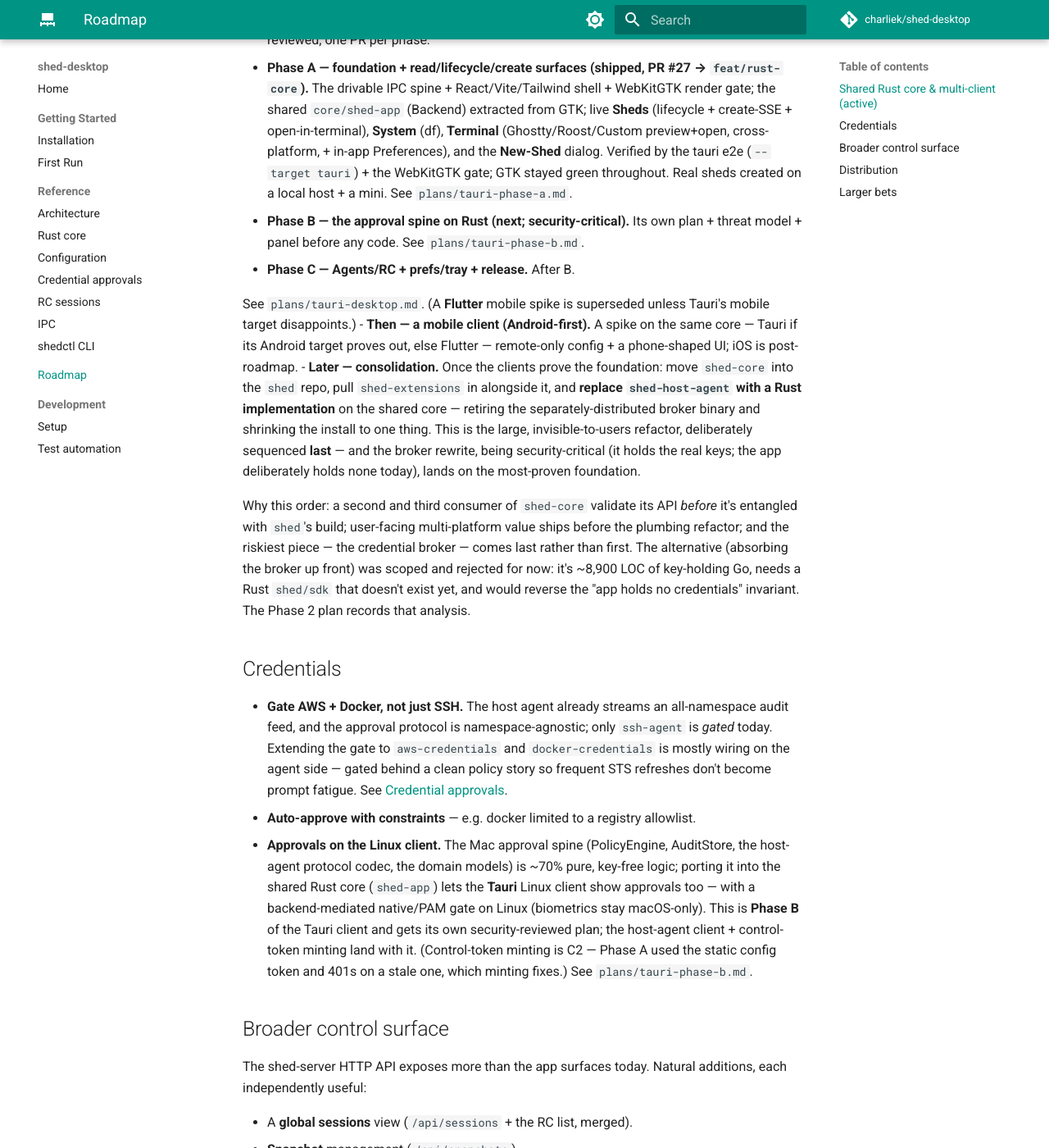
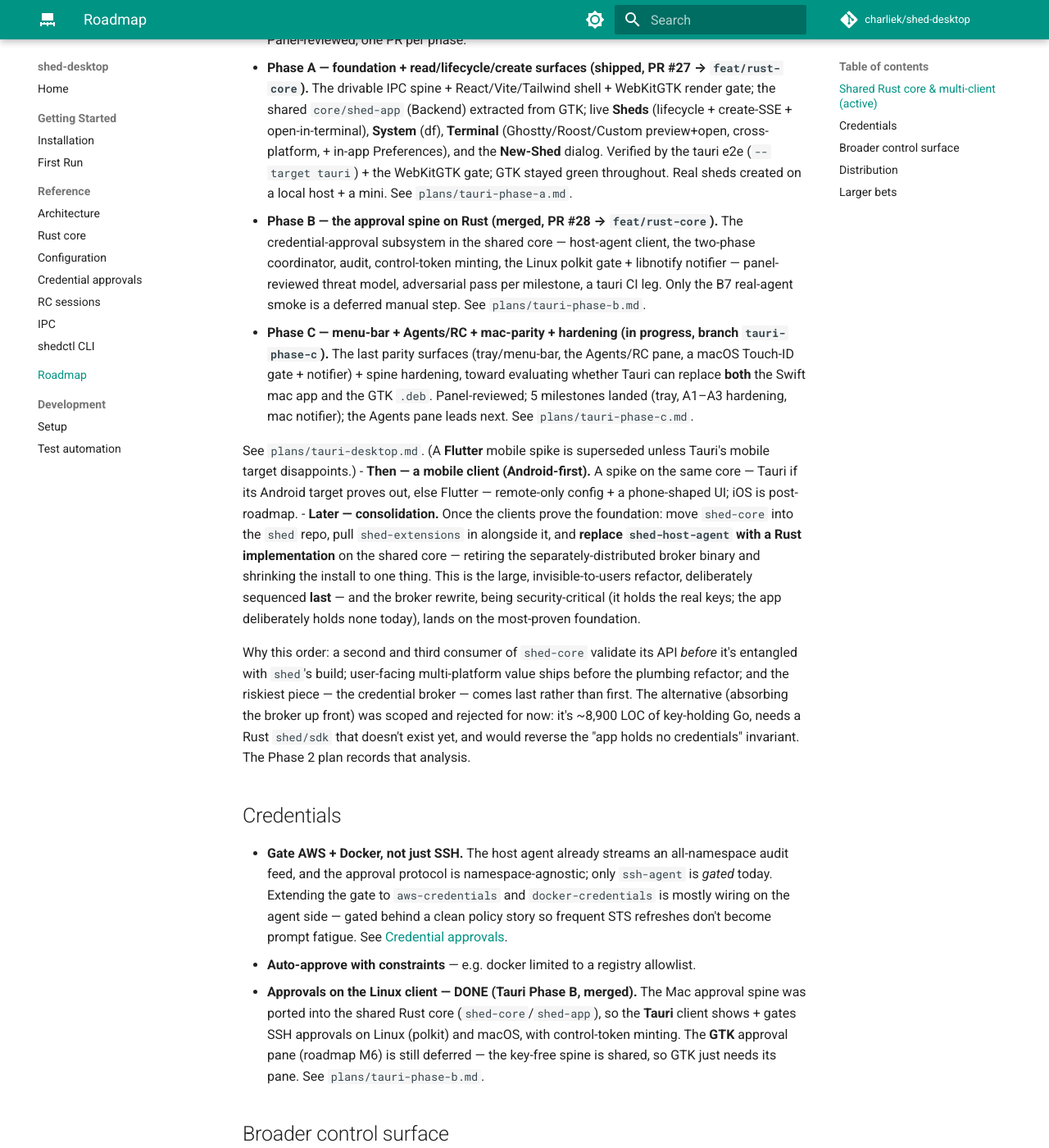
Before and after one commit to charliek/shed-desktop, an MkDocs documentation site: the page built from docs/roadmap.md, in a window 1280 px wide and 1400 px high, scrolled down 1119 px. Shown: the whole window at 82% size. Built offline with MkDocs 1.6.1 and Material for MkDocs 9.7.7, drawn with Linux system fonts in a browser that asks for light colours; comment, search, counter and statistics services are not loaded; some of the changed text lies outside the part shown.

Commit message:
docs: refresh status for the Phase C handoff — B2 (Agents) is next
- plans/tauri-phase-c.md: a top "Status — pick up here" section (branch, the 5
  landed milestones + gates, the A1/getpeereid→SO_PEERCRED lesson, B2 as the next
  focus, and the 5 outstanding design decisions to settle). The post-B2 build/run
  test on both platforms can double as the B7/A5 real-agent smoke; a test plan is
  due when B2 lands.
- docs/roadmap.md: Phase A + B merged, Phase C in progress; approvals-on-Linux
  marked done.
- CLAUDE.md: add the Tauri client's status + its gates (esp. run the render gate
  for shared/Linux changes) to "What's built".

Co-Authored-By: Claude Opus 4.8 (1M context) <noreply@anthropic.com>
Claude-Session: https://claude.ai/code/session_01PneTnYtnzzNzpFLQxU7X2U

```diff
--- a/docs/roadmap.md
+++ b/docs/roadmap.md
@@ -32,7 +32,7 @@ so the same logic backs every client instead of being re-implemented per languag
   `tools/shedtest --target mac|gtk` harness; GTK gained single-instance handoff (an
   `app.activate` IPC op) and parallel multi-host fetches; and an adversarial coverage pass
   hardened all three surfaces. See `plans/phase-3-enhancements.md`.
-- **A real cross-platform client (Tauri) — Phase A shipped; B/C next.** A Tauri desktop client on the
+- **A real cross-platform client (Tauri) — Phases A + B merged; C in progress.** A Tauri desktop client on the
   same core, built to **full Mac↔Linux feature parity** (except egress). Tauri's backend *is* Rust, so
   `shed-core` is a direct dependency and one web frontend covers desktop now (mobile later); it runs on
   macOS (WKWebView, a UI-comparison loop vs the Swift app) and Linux (WebKitGTK, the shipped target). The
@@ -44,9 +44,16 @@ so the same logic backs every client instead of being re-implemented per languag
     (df), **Terminal** (Ghostty/Roost/Custom preview+open, cross-platform, + in-app Preferences), and the
     **New-Shed** dialog. Verified by the tauri e2e (`--target tauri`) + the WebKitGTK gate; GTK stayed
     green throughout. Real sheds created on a local host + a mini. See `plans/tauri-phase-a.md`.
-  - **Phase B — the approval spine on Rust (next; security-critical).** Its own plan + threat model +
-    panel before any code. See `plans/tauri-phase-b.md`.
-  - **Phase C — Agents/RC + prefs/tray + release.** After B.
+  - **Phase B — the approval spine on Rust (merged, PR #28 → `feat/rust-core`).** The credential-approval
+    subsystem in the shared core — host-agent client, the two-phase coordinator, audit, control-token
+    minting, the Linux polkit gate + libnotify notifier — panel-reviewed threat model, adversarial pass per
+    milestone, a tauri CI leg. Only the B7 real-agent smoke is a deferred manual step. See
+    `plans/tauri-phase-b.md`.
+  - **Phase C — menu-bar + Agents/RC + mac-parity + hardening (in progress, branch `tauri-phase-c`).**
+    The last parity surfaces (tray/menu-bar, the Agents/RC pane, a macOS Touch-ID gate + notifier) + spine
+    hardening, toward evaluating whether Tauri can replace **both** the Swift mac app and the GTK `.deb`.
+    Panel-reviewed; 5 milestones landed (tray, A1–A3 hardening, mac notifier); the Agents pane leads next.
+    See `plans/tauri-phase-c.md`.
 
   See `plans/tauri-desktop.md`. (A **Flutter** mobile spike is superseded unless Tauri's mobile target
   disappoints.)
@@ -75,13 +82,10 @@ of key-holding Go, needs a Rust `shed/sdk` that doesn't exist yet, and would rev
   agent side — gated behind a clean policy story so frequent STS refreshes don't become
   prompt fatigue. See [Credential approvals](reference/approvals.md).
 - **Auto-approve with constraints** — e.g. docker limited to a registry allowlist.
-- **Approvals on the Linux client.** The Mac approval spine (PolicyEngine, AuditStore, the host-agent
-  protocol codec, the domain models) is ~70% pure, key-free logic; porting it into the shared Rust core
-  (`shed-app`) lets the **Tauri** Linux client show approvals too — with a backend-mediated native/PAM
-  gate on Linux (biometrics stay macOS-only). This is **Phase B** of the Tauri client and gets its own
-  security-reviewed plan; the host-agent client + control-token minting land with it. (Control-token
-  minting is C2 — Phase A used the static config token and 401s on a stale one, which minting fixes.)
-  See `plans/tauri-phase-b.md`.
+- **Approvals on the Linux client — DONE (Tauri Phase B, merged).** The Mac approval spine was ported into
+  the shared Rust core (`shed-core`/`shed-app`), so the **Tauri** client shows + gates SSH approvals on
+  Linux (polkit) and macOS, with control-token minting. The **GTK** approval pane (roadmap M6) is still
+  deferred — the key-free spine is shared, so GTK just needs its pane. See `plans/tauri-phase-b.md`.
 
 ## Broader control surface
 
```
Also changed, not shown: CLAUDE.md (+11 -0 lines), plans/tauri-phase-c.md (+32 -0 lines).
